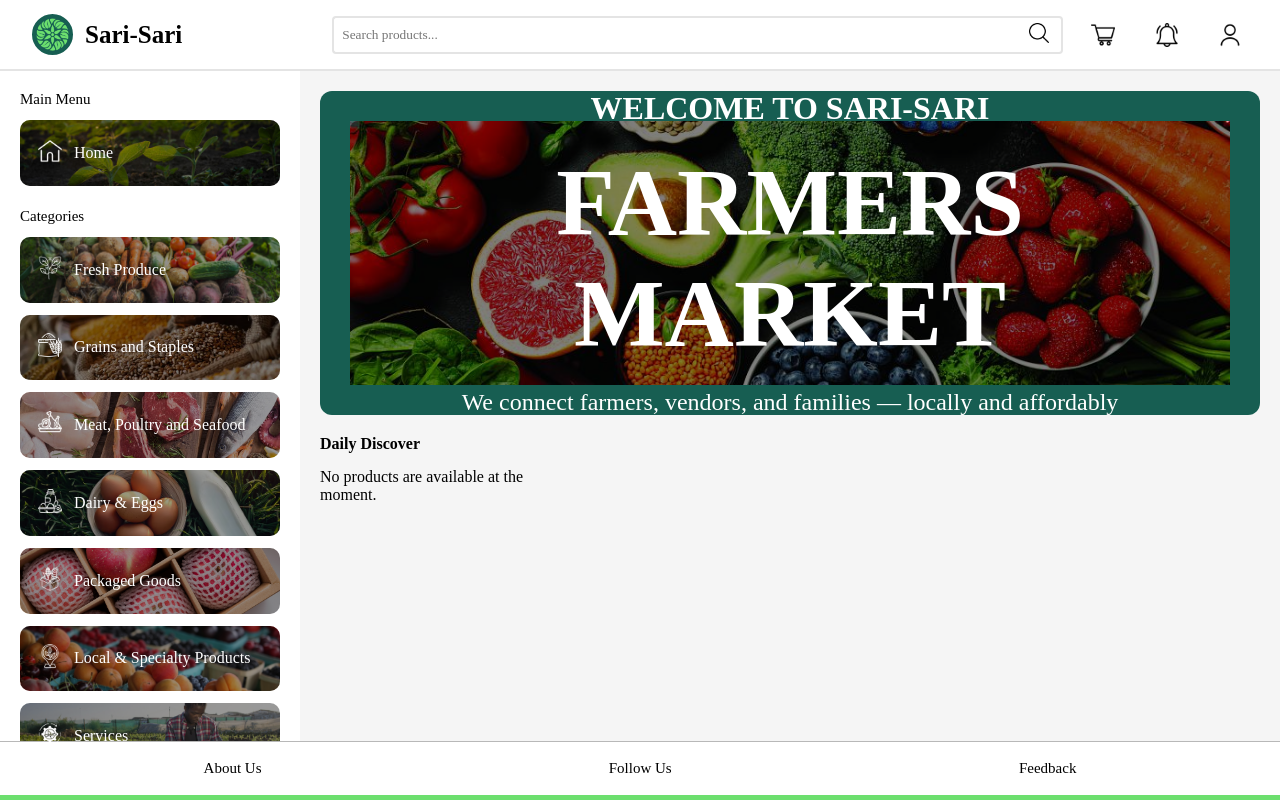
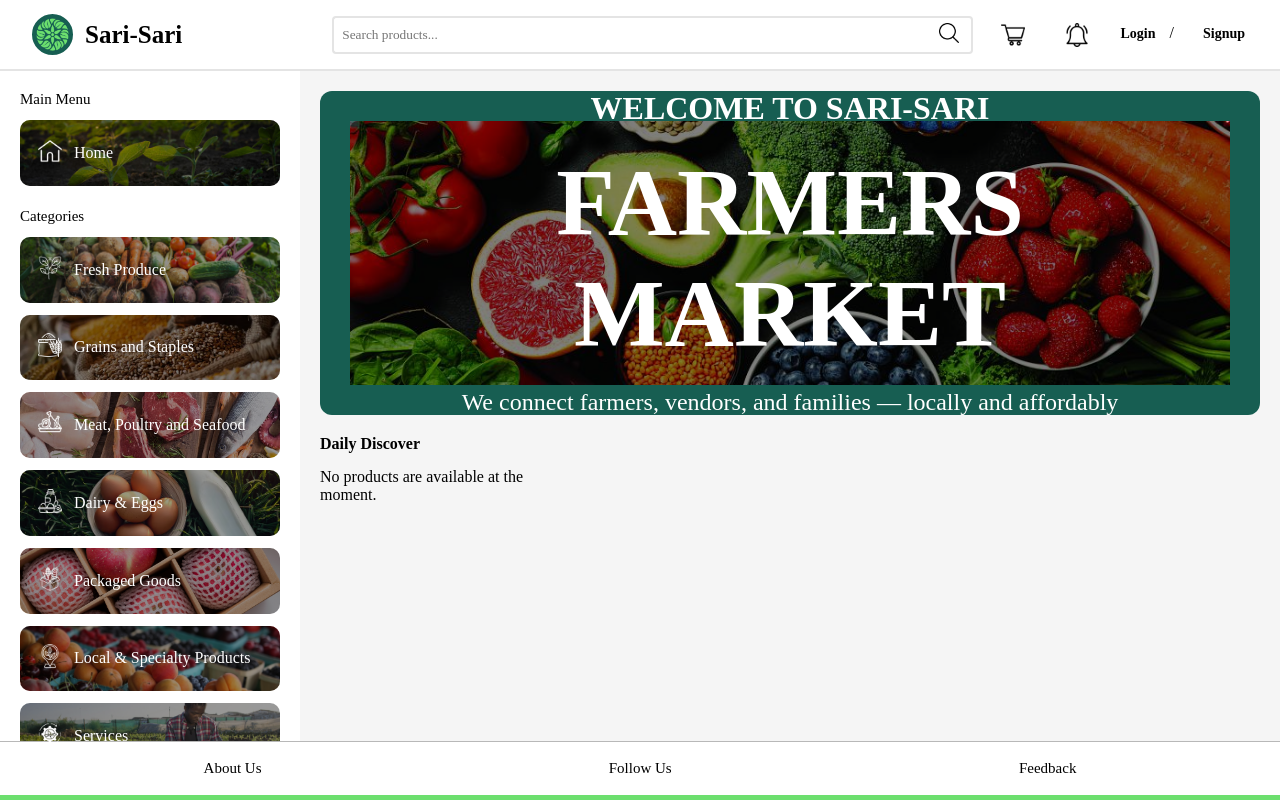
Before and after one commit to morel-porel/CSIT327-G1-Sari-SariAgriculturalMarket, a Django app: page / in a window 1280 px wide. Run offline with Django 5.2, Linux system fonts and the light colour scheme; data that the repository does not hold is empty; some web fonts are replaced.

Commit message:
showcasing the home page as a first-time user

```diff
--- a/static/css/home.css
+++ b/static/css/home.css
@@ -360,3 +360,15 @@ body, html {
   color: #777;
   margin-top: 5px;
 }
+
+.nav-text-link {
+  text-decoration: none;
+  color: #000;
+  font-weight: bold;
+  font-size: 16px;
+  margin: 0 5px;
+}
+
+.nav-text-link:hover {
+  color: #175e52; /* This is your primary theme color */
+}
--- a/templates/pages/home.html
+++ b/templates/pages/home.html
@@ -37,9 +37,9 @@
                 <img src="{% static 'icons/profile.png' %}" alt="Profile Icon" class="nav-icon">
             </a>
         {% else %}
-            <a href="{% url 'login' %}">
-                <img src="{% static 'icons/profile.png' %}" alt="Profile Icon" class="nav-icon">
-            </a>
+            <a href="{% url 'login' %}" class="nav-text-link">Login</a>
+            <span style="color: #000; margin: 0 5px;">/</span>
+            <a href="{% url 'signup' %}" class="nav-text-link">Signup</a>
         {% endif %}
     </div>
 </header>
```
